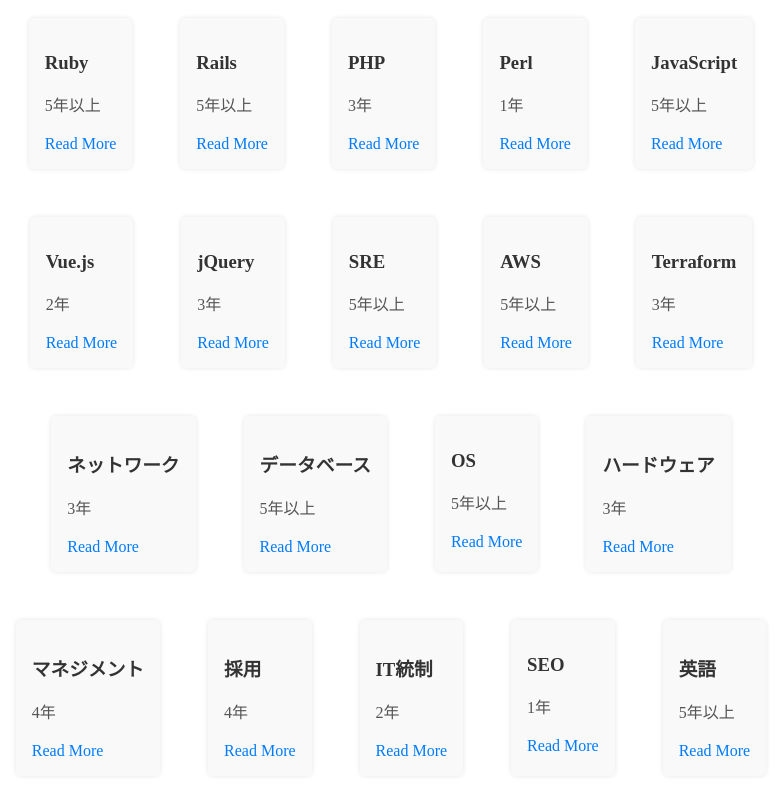
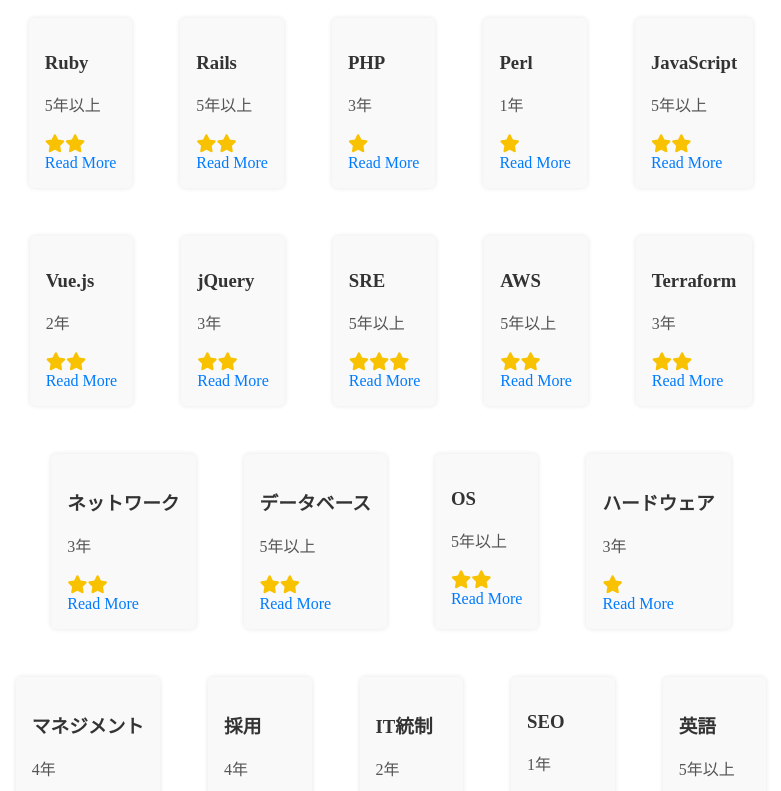
Before and after one commit to yuzoiwasaki/yuzoiwasaki.me, a SvelteKit app: page / in a window 1280 px wide. Shown: the part 1060-1851 px from the top of the page, without its empty margins (249-1030 px from the left). Built offline with nearby package versions, Linux system fonts and the light colour scheme.

Commit message:
Introduce star

```diff
--- a/data/skills.json
+++ b/data/skills.json
@@ -3,120 +3,140 @@
     "id": "ruby",
     "name": "Ruby",
     "year": "5年以上",
+    "star": "2",
     "description": "Webエンジニア時代のほとんどで関わってきました。最近は遠ざかっていますが、以前は地域コミュニティやカンファレンスにも積極的に参加していました。"
   },
   {
     "id": "rails",
     "name": "Rails",
     "year": "5年以上",
+    "star": "2",
     "description": "Ruby同様、Webエンジニア時代のほとんどで関わってきました。Rails 2から7までの経験があります。"
   },
   {
     "id": "php",
     "name": "PHP",
     "year": "3年",
+    "star": "1",
     "description": "おもに CAMPFIRE の前半で触っていました。経験したことのあるフレームワークは CodeIgniter と CakePHP です。基本的なコードは書けますが、Ruby / Rails に比べると劣ると思います。"
   },
   {
     "id": "perl",
     "name": "Perl",
     "year": "1年",
+    "star": "1",
     "description": "Webエンジニアとしてキャリアチェンジしようとした時に、最初に触ったLL言語です。思い入れは深いですが、業務で使った経験はありません。"
   },
   {
     "id": "javascript",
     "name": "JavaScript",
     "year": "5年以上",
+    "star": "2",
     "description": "基本的なコードは書けますが、どちらかというとサーバーサイドの方が得意です。仕事で触らないぶん、プライベートで何かアプリを作る時は JavaScript を書きがちです。"
   },
   {
     "id": "vue",
     "name": "Vue.js",
     "year": "2年",
+    "star": "2",
     "description": "プライベートで少しと仕事で少し経験があります。ちょうど触り始めた時期にマネージャーにジョブチェンジしたため、実際にコードを書いた経験はそれほど多くありません。"
   },
   {
     "id": "jquery",
     "name": "jQuery",
     "year": "3年",
+    "star": "2",
     "description": "Webエンジニア時代前半によく触っていました。個人的には嫌いじゃなかったです。"
   },
   {
     "id": "sre",
     "name": "SRE",
     "year": "5年以上",
+    "star": "3",
     "description": "CAMPFIREにおいてSREチームの立ち上げ、リード、マネージャーを経験しました。また、SREについて数多くの記事を執筆しました。DevOpsやリーンなど関連領域を含め非常に深い知見があります。"
   },
   {
     "id": "aws",
     "name": "AWS",
     "year": "5年以上",
+    "star": "2",
     "description": "おもに CAMPFIRE での業務とプライベートで触っていました。基本的なサービスについて理解し、状況に適したインフラ環境を構築及び運用することができます。Google Cloud の経験はそこまでありません。"
   },
   {
     "id": "terraform",
     "name": "Terraform",
     "year": "3年",
+    "star": "2",
     "description": "おもに CAMPFIRE での業務とプライベートで触っていました。こちらについてもAWSが中心で、Google Cloud の経験はそこまでありません。"
   },
   {
     "id": "network",
     "name": "ネットワーク",
     "year": "3年",
+    "star": "2",
     "description": "一社目でルータやスイッチの設定を行っていました。CCNAを取得した経験があります。CAMPFIREなどでは一時期社内ネットワークを構築、運用していました。"
   },
   {
     "id": "database",
     "name": "データベース",
     "year": "5年以上",
+    "star": "2",
     "description": "特に MySQL の経験が長いです。基本的な項目について理解し、最適な設計を行うことができます。OSS-DB Silver を取得したことがあります。"
   },
   {
     "id": "os",
     "name": "OS",
     "year": "5年以上",
+    "star": "2",
     "description": "一社目で Windows や Linux のセットアップ及びトラブルシューティングを行っていました。特に Linux については、専任のエンジニアとしてシェルスクリプトを用いた業務効率化やデバッグなどより深く関わっていました。LPICを101から304まで全て取得した経験があります。"
   },
   {
     "id": "hardware",
     "name": "ハードウェア",
     "year": "3年",
+    "star": "1",
     "description": "一社目でCPUやメモリのキッティング、サーバのラッキング、ケーブリングなどを行っていました。"
   },
   {
     "id": "management",
     "name": "マネジメント",
     "year": "4年",
+    "star": "3",
     "description": "開発チームとSREチームでマネージャー経験があり、VPoE経験も2年ほどあります。サーバント型リーダーシップを好み、HRTを大切にする優しいチーム作りを心掛けています。"
   },
   {
     "id": "recruitment",
     "name": "採用",
     "year": "4年",
+    "star": "3",
     "description": "採用が難しいミドル以上のエンジニアを10~20名程度採用した実績があります。特にカジュアル面談に強く、平均選考希望率は8割程度、某大手採用媒体では利用開始から半年で24人連続選考希望獲得、カジュアル面談からの離脱者は一人もなしという結果を残しました。"
   },
   {
     "id": "it-control",
     "name": "IT統制",
     "year": "2年",
+    "star": "3",
     "description": "内部統制とIT統制に関しての深い知識があり、責任者として効率的に統制業務を進めることができます。経理知識も少しはありますが、そちらについては専門家には劣ると思います。"
   },
   {
     "id": "seo",
     "name": "SEO",
     "year": "1年",
+    "star": "2",
     "description": "2社目でSEO担当を兼任していました。CAMPFIREでSRE記事を執筆した際は、その知識を活かしていくつかの記事で検索順位トップを実現しました。"
   },
   {
     "id": "english",
     "name": "英語",
     "year": "5年以上",
+    "star": "2",
     "description": "大学卒業直後くらいはTOEIC800点台前半でした。最近は衰えていますが、基本的な読み書きと会話は行うことができると思います。学科は異なりますが、上智大学の外国語学部を卒業しています。"
   },
   {
     "id": "portuguese",
     "name": "ポルトガル語",
     "year": "4年",
+    "star": "1",
     "description": "上智大学のポルトガル語学科で4年間学んでいました。地域のブラジル人コミュニティとの親交も少しあります。こちらについても忘れているので、今は衰えていると思います。"
   }
 ]
--- a/src/routes/+page.svelte
+++ b/src/routes/+page.svelte
@@ -43,6 +43,11 @@
       <div class="skill-card">
         <h3>{skill.name}</h3>
         <p>{skill.year}</p>
+        <div class="skill-rating">
+          {#each {length: skill.star} as _}
+            <i class="fas fa-star"></i>
+          {/each}
+        </div>
         <a href="/skills/{skill.id}">Read More</a>
       </div>
     {/each}
@@ -227,6 +232,15 @@
     color: #555;
   }
 
+  .skill-rating {
+    margin-top: 0.5em;
+  }
+
+  .skill-rating i {
+    font-size: 18px;
+    color: #f8c200;
+  }
+
   .article-container {
     margin-top: 2em;
   }
```
